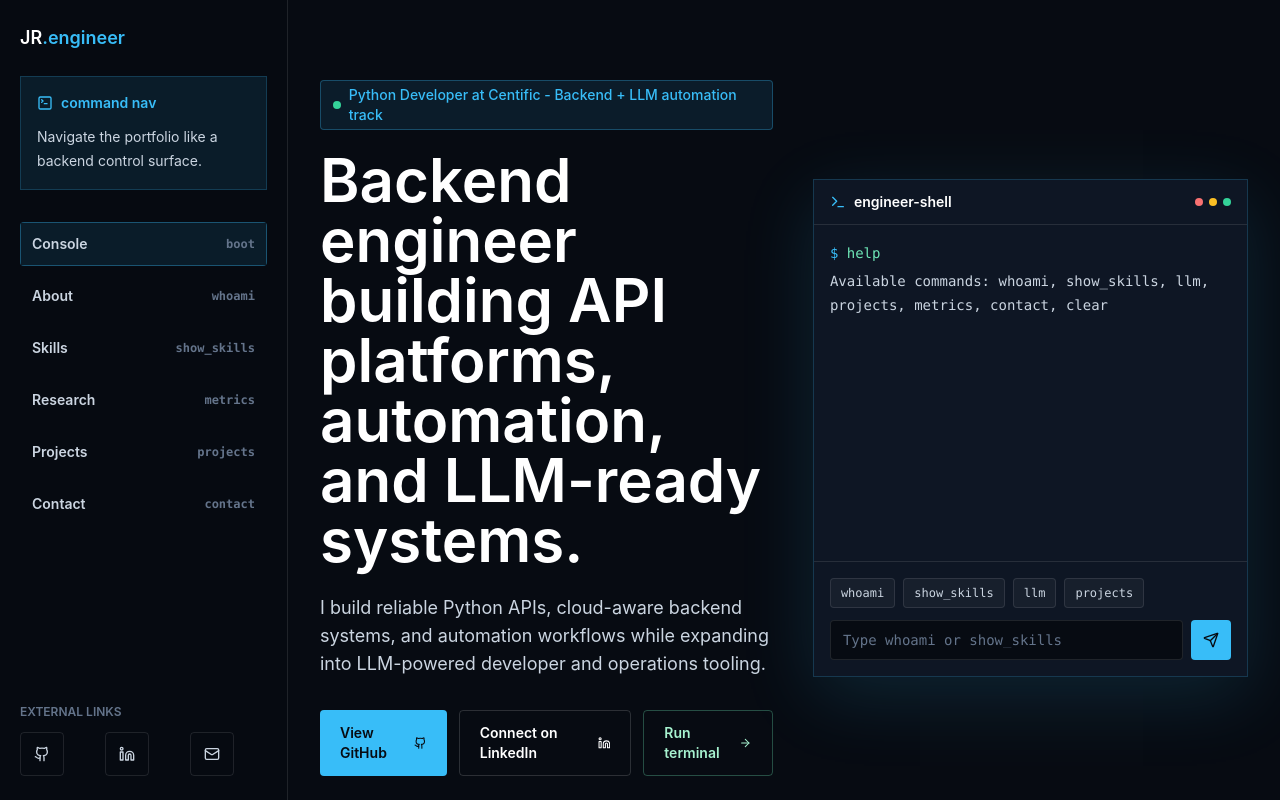
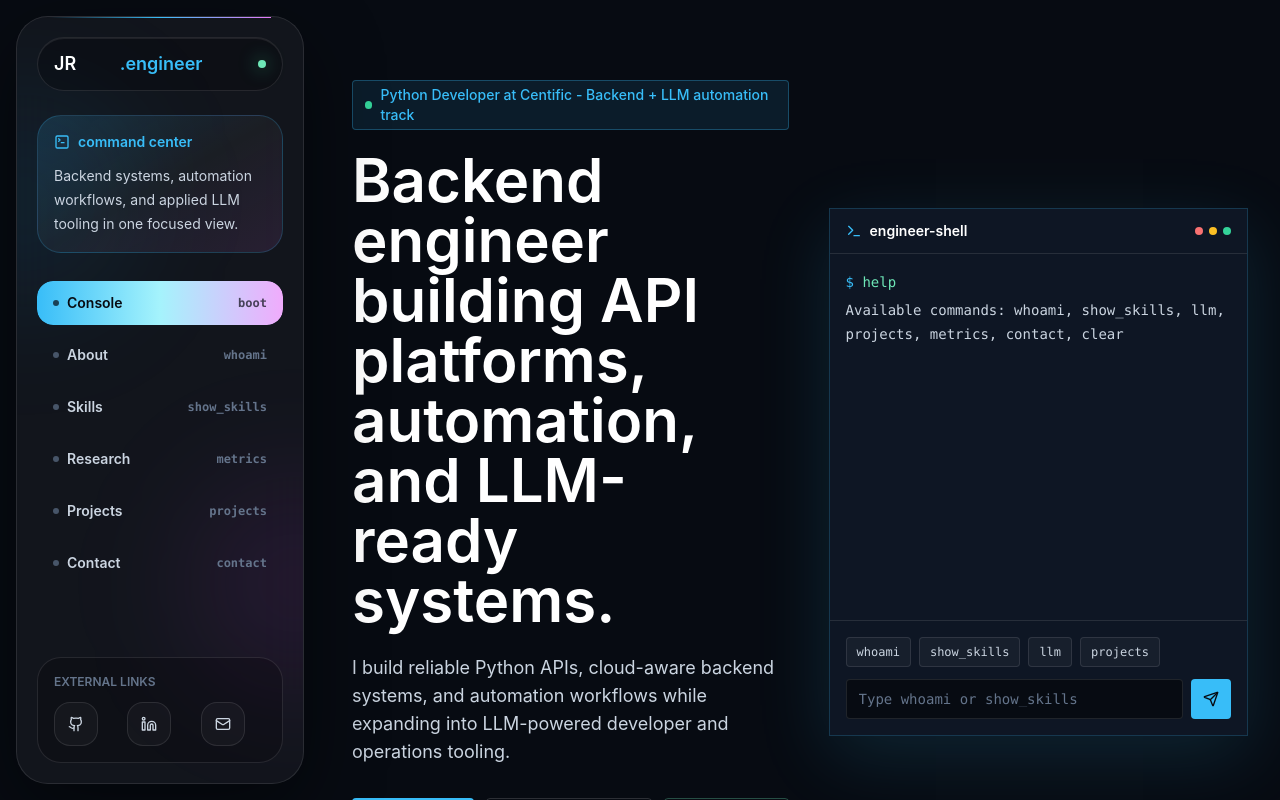
Before and after one commit to jaydeepravaliya/jaydeep-portfolio, a React (Vite) app: page / in a window 1280 px wide. Shown: the top 800 px of the page. Built offline with nearby package versions, Linux system fonts and the light colour scheme.

Commit message:
Polish sidebar and terminal scrolling

```diff
--- a/src/App.tsx
+++ b/src/App.tsx
@@ -11,7 +11,7 @@ export default function App() {
   return (
     <div className="min-h-screen bg-ink text-slate-100">
       <Header />
-      <div className="lg:pl-72">
+      <div className="lg:pl-80">
         <main>
           <Hero />
           <About />
--- a/src/components/Header.tsx
+++ b/src/components/Header.tsx
@@ -28,6 +28,7 @@ function playClickSound() {
   }
 
   audioContext ??= new AudioContextConstructor();
+  void audioContext.resume();
 
   const oscillator = audioContext.createOscillator();
   const gain = audioContext.createGain();
@@ -89,41 +90,61 @@ export function Header() {
 
   return (
     <>
-      <aside className="fixed inset-y-0 left-0 z-40 hidden w-72 border-r border-white/10 bg-ink/95 px-5 py-6 backdrop-blur-xl lg:flex lg:flex-col">
-        <a className="focus-ring rounded text-lg font-semibold text-white" href="#home" onClick={() => handleNavigate("#home")}>
+      <aside className="fixed inset-y-0 left-0 z-40 hidden w-80 p-4 lg:block">
+        <div className="relative h-full overflow-hidden rounded-[2rem] border border-white/10 bg-[#15171f]/90 shadow-[0_24px_80px_rgba(0,0,0,0.45)] backdrop-blur-xl">
+          <div className="absolute inset-x-8 top-0 h-px bg-gradient-to-r from-transparent via-accent to-fuchsia-400" />
+          <div className="absolute -left-24 top-20 size-52 rounded-full bg-sky-500/10 blur-3xl" />
+          <div className="absolute -right-24 bottom-24 size-52 rounded-full bg-fuchsia-500/10 blur-3xl" />
+
+          <div className="relative flex h-full flex-col p-5">
+            <a
+              className="focus-ring inline-flex items-center justify-between rounded-full border border-white/10 bg-black/25 px-4 py-3 text-lg font-semibold text-white shadow-[inset_0_1px_0_rgba(255,255,255,0.08)]"
+              href="#home"
+              onClick={() => handleNavigate("#home")}
+            >
               JR<span className="text-accent">.engineer</span>
+              <span className="ml-3 size-2 rounded-full bg-emerald-300 shadow-[0_0_18px_rgba(52,211,153,0.75)]" />
             </a>
 
-        <div className="mt-6 border border-accent/20 bg-accent/10 p-4">
+            <div className="mt-6 rounded-3xl border border-accent/20 bg-gradient-to-br from-accent/15 via-white/[0.04] to-fuchsia-400/10 p-4">
               <div className="flex items-center gap-2 text-sm font-semibold text-accent">
                 <TerminalSquare className="size-4" />
-            command nav
+                command center
               </div>
               <p className="mt-3 text-sm leading-6 text-slate-300">
-            Navigate the portfolio like a backend control surface.
+                Backend systems, automation workflows, and applied LLM tooling in one focused view.
               </p>
             </div>
 
-        <nav className="mt-8 space-y-2" aria-label="Primary navigation">
+            <nav className="mt-7 space-y-2" aria-label="Primary navigation">
               {navItems.map((item) => {
                 const isActive = activeHref === item.href;
 
                 return (
                   <a
-                className="focus-ring group relative flex items-center justify-between overflow-hidden rounded px-3 py-3 text-sm font-semibold text-slate-300 transition hover:text-white"
+                    className={`focus-ring group relative flex items-center justify-between overflow-hidden rounded-2xl px-4 py-3 text-sm font-semibold transition ${
+                      isActive ? "text-ink" : "text-slate-300 hover:bg-white/[0.04] hover:text-white"
+                    }`}
                     href={item.href}
                     key={item.href}
                     onClick={() => handleNavigate(item.href)}
                   >
                     {isActive ? (
                       <motion.span
-                    className="absolute inset-0 border border-accent/35 bg-accent/10"
+                        className="absolute inset-0 rounded-2xl bg-gradient-to-r from-accent via-cyan-200 to-fuchsia-300 shadow-[0_10px_30px_rgba(56,189,248,0.28)]"
                         layoutId="active-sidebar-link"
-                    transition={{ duration: 0.22, ease: "easeOut" }}
+                        transition={{ duration: 0.25, ease: "easeOut" }}
                       />
                     ) : null}
-                <span className="relative">{item.label}</span>
-                <span className="relative font-mono text-xs text-slate-500 transition group-hover:text-accent">
+                    <span className="relative flex items-center gap-2">
+                      <span
+                        className={`size-1.5 rounded-full ${
+                          isActive ? "bg-ink/70" : "bg-slate-600 transition group-hover:bg-accent"
+                        }`}
+                      />
+                      {item.label}
+                    </span>
+                    <span className={`relative font-mono text-xs ${isActive ? "text-ink/70" : "text-slate-500 group-hover:text-accent"}`}>
                       {item.command}
                     </span>
                   </a>
@@ -131,7 +152,7 @@ export function Header() {
               })}
             </nav>
 
-        <div className="mt-auto">
+            <div className="mt-auto rounded-3xl border border-white/10 bg-black/20 p-4">
               <p className="mb-3 text-xs font-semibold uppercase text-slate-500">External links</p>
               <div className="grid grid-cols-3 gap-2">
                 {socialLinks.map((link) => {
@@ -140,7 +161,7 @@ export function Header() {
                   return (
                     <a
                       aria-label={link.label}
-                  className="focus-ring inline-flex size-11 items-center justify-center rounded border border-white/10 text-slate-300 transition hover:border-accent/50 hover:bg-white/5 hover:text-white"
+                      className="focus-ring inline-flex size-11 items-center justify-center rounded-2xl border border-white/10 bg-white/[0.03] text-slate-300 transition hover:border-accent/50 hover:bg-accent/10 hover:text-white"
                       href={link.href}
                       key={link.label}
                       onClick={playClickSound}
@@ -154,12 +175,18 @@ export function Header() {
                 })}
               </div>
             </div>
+          </div>
+        </div>
       </aside>
 
-      <header className="sticky top-0 z-40 border-b border-white/10 bg-ink/95 backdrop-blur-xl lg:hidden">
-        <div className="px-4 py-3">
+      <header className="sticky top-0 z-40 p-3 lg:hidden">
+        <div className="rounded-[1.5rem] border border-white/10 bg-[#15171f]/95 p-3 shadow-[0_16px_50px_rgba(0,0,0,0.35)] backdrop-blur-xl">
           <div className="flex items-center justify-between gap-3">
-            <a className="focus-ring rounded text-sm font-semibold text-white" href="#home" onClick={() => handleNavigate("#home")}>
+            <a
+              className="focus-ring rounded-full border border-white/10 bg-black/25 px-3 py-2 text-sm font-semibold text-white"
+              href="#home"
+              onClick={() => handleNavigate("#home")}
+            >
               JR<span className="text-accent">.engineer</span>
             </a>
             <div className="flex items-center gap-2">
@@ -169,7 +196,7 @@ export function Header() {
                 return (
                   <a
                     aria-label={link.label}
-                    className="focus-ring inline-flex size-9 items-center justify-center rounded border border-white/10 text-slate-300"
+                    className="focus-ring inline-flex size-9 items-center justify-center rounded-2xl border border-white/10 bg-white/[0.03] text-slate-300"
                     href={link.href}
                     key={link.label}
                     onClick={playClickSound}
@@ -186,9 +213,9 @@ export function Header() {
           <nav className="mt-3 flex flex-wrap gap-2" aria-label="Mobile quick navigation">
             {navItems.map((item) => (
               <a
-                className={`focus-ring rounded border px-3 py-2 text-xs font-semibold transition ${
+                className={`focus-ring rounded-full border px-3 py-2 text-xs font-semibold transition ${
                   activeHref === item.href
-                    ? "border-accent/50 bg-accent/10 text-accent"
+                    ? "border-transparent bg-gradient-to-r from-accent to-fuchsia-300 text-ink"
                     : "border-white/10 bg-white/[0.03] text-slate-300"
                 }`}
                 href={item.href}
--- a/src/components/TerminalCard.tsx
+++ b/src/components/TerminalCard.tsx
@@ -1,4 +1,4 @@
-import { useState } from "react";
+import { useEffect, useRef, useState } from "react";
 import type { FormEvent } from "react";
 import { AnimatePresence, motion } from "framer-motion";
 import { Send, Terminal } from "lucide-react";
@@ -36,12 +36,24 @@ const quickCommands = ["whoami", "show_skills", "llm", "projects"];
 
 export function TerminalCard() {
   const [input, setInput] = useState("");
+  const historyRef = useRef<HTMLDivElement>(null);
   const [history, setHistory] = useState<CommandResult[]>([
     {
       command: "help",
       output: commands.help,
     },
   ]);
+
+  useEffect(() => {
+    const historyElement = historyRef.current;
+
+    if (historyElement) {
+      historyElement.scrollTo({
+        top: historyElement.scrollHeight,
+        behavior: "smooth",
+      });
+    }
+  }, [history]);
 
   const runCommand = (rawCommand: string) => {
     const command = rawCommand.trim().toLowerCase();
@@ -74,7 +86,7 @@ export function TerminalCard() {
   return (
     <motion.aside
       animate={{ opacity: 1, y: 0 }}
-      className="border border-accent/20 bg-panel shadow-glow"
+      className="flex h-[33rem] flex-col border border-accent/20 bg-panel shadow-glow"
       id="terminal"
       initial={{ opacity: 0, y: 24 }}
       transition={{ duration: 0.5, ease: "easeOut" }}
@@ -91,7 +103,10 @@ export function TerminalCard() {
         </div>
       </div>
 
-      <div className="min-h-[21rem] space-y-4 p-4 font-mono text-sm leading-6">
+      <div
+        className="terminal-scroll min-h-0 flex-1 space-y-4 overflow-y-auto p-4 pr-3 font-mono text-sm leading-6"
+        ref={historyRef}
+      >
         <AnimatePresence initial={false}>
           {history.map((entry, index) => (
             <motion.div
@@ -114,7 +129,7 @@ export function TerminalCard() {
         </AnimatePresence>
       </div>
 
-      <div className="border-t border-white/10 p-4">
+      <div className="shrink-0 border-t border-white/10 p-4">
         <div className="mb-3 flex flex-wrap gap-2">
           {quickCommands.map((command) => (
             <button
--- a/src/index.css
+++ b/src/index.css
@@ -32,6 +32,8 @@ body {
   min-width: 320px;
   min-height: 100vh;
   background:
+    radial-gradient(circle at 8% 0%, rgba(56, 189, 248, 0.12), transparent 28rem),
+    radial-gradient(circle at 98% 6%, rgba(217, 70, 239, 0.11), transparent 24rem),
     linear-gradient(180deg, rgba(14, 22, 36, 0.96) 0%, rgba(7, 11, 18, 1) 42%),
     #070b12;
 }
@@ -54,4 +56,22 @@ a {
   .section-shell {
     @apply mx-auto w-full max-w-6xl px-4 sm:px-6 lg:px-8;
   }
+
+  .terminal-scroll {
+    scrollbar-width: thin;
+    scrollbar-color: rgba(56, 189, 248, 0.55) rgba(255, 255, 255, 0.06);
+  }
+
+  .terminal-scroll::-webkit-scrollbar {
+    width: 0.5rem;
+  }
+
+  .terminal-scroll::-webkit-scrollbar-track {
+    background: rgba(255, 255, 255, 0.06);
+  }
+
+  .terminal-scroll::-webkit-scrollbar-thumb {
+    background: linear-gradient(180deg, #38bdf8, #d946ef);
+    border-radius: 999px;
+  }
 }
```
Lines whose indentation alone changed are shown as unchanged.
